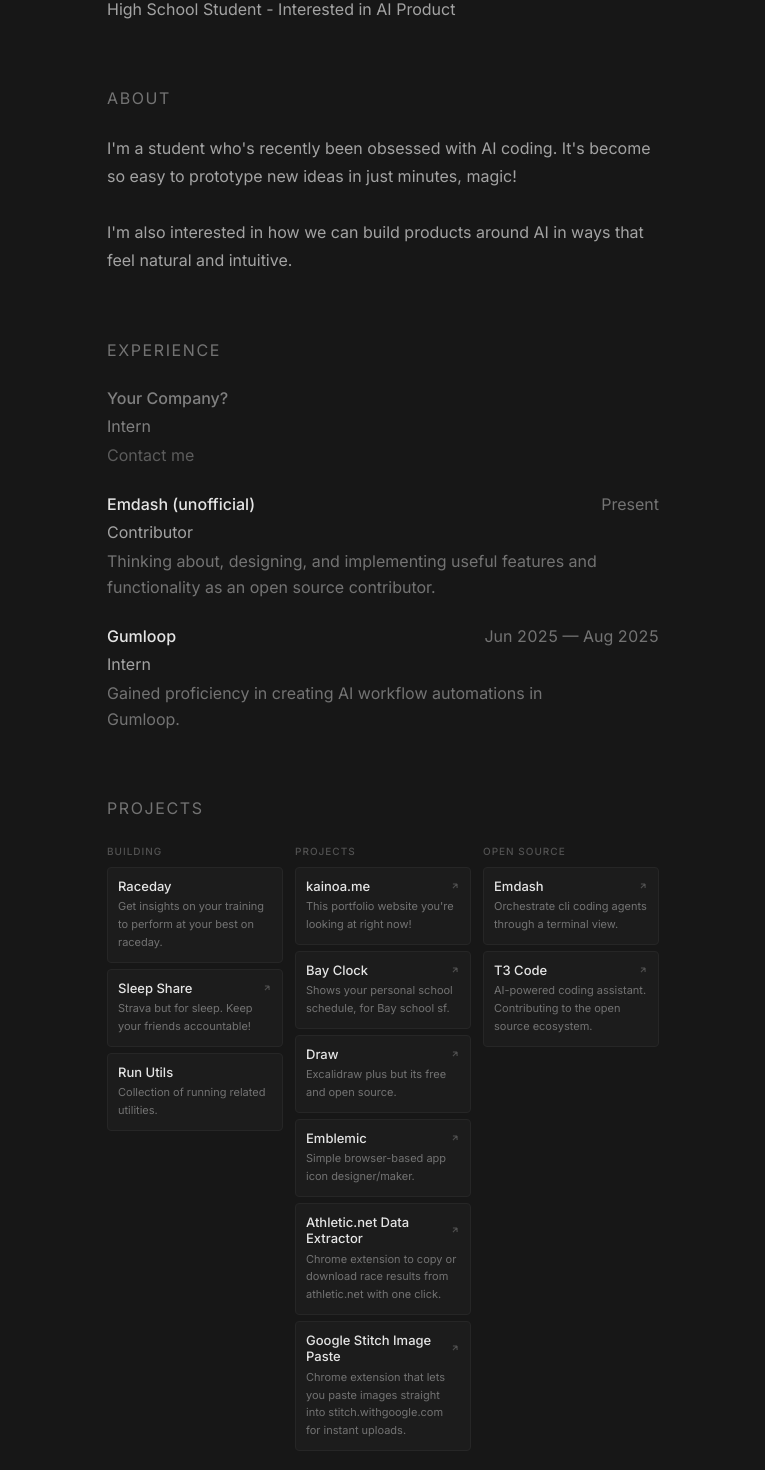
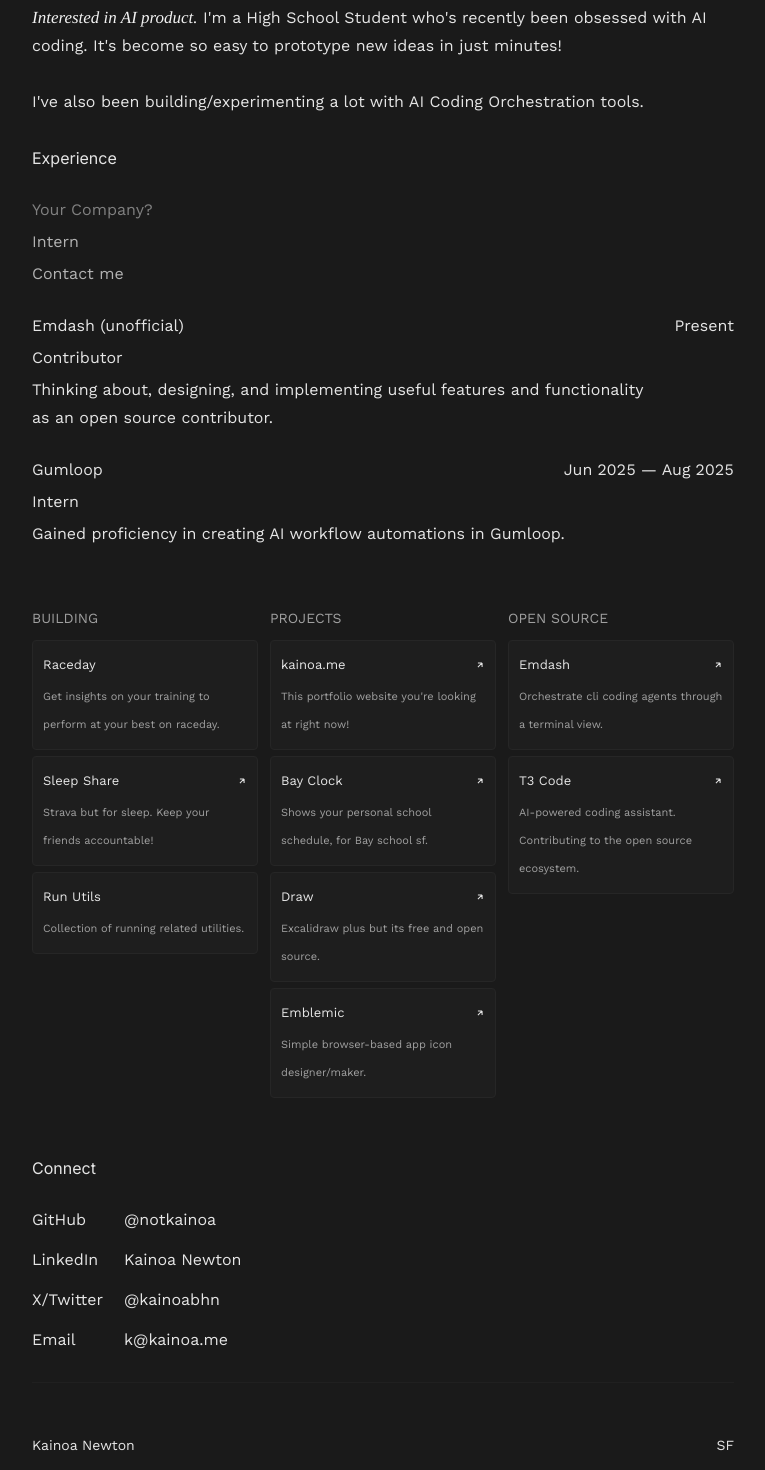
Before and after one commit to notkainoa/kainoa.me, a React (Vite) app: page / in a window 1280 px wide. Shown: the part 180-1650 px from the top of the page, without its empty margins (257-1022 px from the left). Built offline with nearby package versions, Linux system fonts and the light colour scheme.

Commit message:
typography

```diff
--- a/App.tsx
+++ b/App.tsx
@@ -1,5 +1,5 @@
 import React, { useState, useEffect } from 'react';
-import { NAME, TAGLINE, ABOUT, EXPERIENCE, PROJECTS, SOCIALS } from './constants';
+import { NAME, TAGLINE, ABOUT, ABOUT_LEAD, EXPERIENCE, PROJECTS, SOCIALS } from './constants';
 import { WorkList } from './components/WorkList';
 import { ProjectList } from './components/ProjectList';
 
@@ -24,7 +24,7 @@
   };
 
   return (
-    <div className="min-h-screen bg-neutral-900 text-neutral-200 font-sans selection:bg-neutral-700 selection:text-white">
+    <div className="min-h-screen bg-[#1A1A1A] text-neutral-200 font-sans text-base selection:bg-neutral-700 selection:text-white" style={{ fontFeatureSettings: '"frac", "kern", "ss02"' }}>
       {/*
         Main Layout Constraints:
         - max-w-[600px]
@@ -32,43 +32,41 @@
         - 128px margin block (py-32)
         - 24px margin inline (px-6)
       */}
-      <main className="max-w-[600px] mx-auto px-6 py-32 flex flex-col gap-16">
+      <main className="max-w-[750px] mx-auto px-6 py-32 flex flex-col gap-[28px]">
 
         {/* Header / Intro */}
         <header className="flex flex-col gap-6">
-          <h1 className="font-medium text-white tracking-tight">
+          <h1 className="font-inter font-normal text-[#E5E5E5] leading-[28px]" style={{ fontFeatureSettings: '"calt", "case", "kern"', fontWeight: '400' }}>
             {NAME}
           </h1>
-          <p className="text-neutral-400 leading-relaxed">
-            {TAGLINE}
-          </p>
         </header>
 
         {/* About */}
         <section>
-          <h2 className="text-neutral-500 uppercase tracking-widest mb-6">About</h2>
           <div className="prose prose-invert prose-neutral max-w-none">
-            <p className="text-neutral-400 leading-7 whitespace-pre-line">
-              {ABOUT.trim()}
+            <p className="text-[#E5E5E5] leading-[28px] whitespace-pre-line opacity-100">
+              <span className="italic text-[17px] font-normal leading-[28px]" style={{ fontFamily: 'Newsreader, Signifier, Times, serif', fontFeatureSettings: 'normal', color: '#f2f2f2' }}>
+                {ABOUT_LEAD}
+              </span>
+              {" "}{ABOUT.trim()}
             </p>
           </div>
         </section>
 
         {/* Experience */}
         <section>
-          <h2 className="text-neutral-500 uppercase tracking-widest mb-6">Experience</h2>
+          <h2 className="font-inter text-[#E5E5E5] mb-6 leading-[28px]" style={{ fontFeatureSettings: '"calt", "case", "kern"' }}>Experience</h2>
           <WorkList jobs={EXPERIENCE} onCopyEmail={handleCopyEmail} />
         </section>
 
         {/* Projects */}
-        <section className="-mx-6 px-6 sm:-mx-16 sm:px-16">
-          <h2 className="text-neutral-500 uppercase tracking-widest mb-6">Projects</h2>
+        <section className="-mx-6 px-6 sm:-mx-16 sm:px-16 mt-7 mb-7">
           <ProjectList projects={PROJECTS} />
         </section>
 
         {/* Connect / Socials */}
         <section>
-          <h2 className="text-neutral-500 uppercase tracking-widest mb-6">Connect</h2>
+          <h2 className="font-inter text-[#E5E5E5] mb-6 leading-[28px]" style={{ fontFeatureSettings: '"calt", "case", "kern"' }}>Connect</h2>
           <div className="flex flex-col gap-3">
             {SOCIALS.map((social) => {
               const isEmail = social.name === "Email";
@@ -79,14 +77,14 @@
                   target={isEmail ? undefined : "_blank"}
                   rel={isEmail ? undefined : "noopener noreferrer"}
                   onClick={isEmail ? handleCopyEmail : undefined}
-                  className="flex items-center gap-3 text-neutral-400 hover:text-white transition-colors group no-underline"
+                  className="flex items-center gap-3 text-[#E5E5E5] hover:text-white transition-colors group no-underline"
                 >
-                  <span className="min-w-[80px] text-neutral-500">{social.name}</span>
-                  <span className="group-hover:underline underline-offset-4 decoration-neutral-700">
+                  <span className="min-w-[80px] text-[#E5E5E5] leading-[28px]">{social.name}</span>
+                  <span className="group-hover:underline underline-offset-4 decoration-neutral-700 leading-[28px]">
                     {social.handle}
                   </span>
                   <svg
-                    className="w-3 h-3 text-neutral-600 opacity-0 group-hover:opacity-100 -translate-x-2 group-hover:translate-x-0 transition-all"
+                    className="w-3 h-3 text-[#E5E5E5] opacity-0 group-hover:opacity-100 -translate-x-2 group-hover:translate-x-0 transition-all"
                     viewBox="0 0 24 24"
                     fill="none"
                     stroke="currentColor"
@@ -101,8 +99,8 @@
         </section>
 
         {/* Footer */}
-        <footer className="pt-12 border-t border-neutral-800/50 flex justify-between items-center text-neutral-600">
-          <span>© {new Date().getFullYear()} {NAME}</span>
+        <footer className="pt-12 border-t border-neutral-800/50 flex justify-between items-center text-[#E5E5E5] text-[14px] leading-[28px]">
+          <span>{NAME}</span>
           <span>SF
 </span>
         </footer>
--- a/components/ProjectList.tsx
+++ b/components/ProjectList.tsx
@@ -24,12 +24,12 @@
       style={{ animationDelay: `${index * 50}ms` }}
     >
       <div className="flex items-center justify-between gap-1.5">
-        <h3 className="font-medium text-neutral-200 text-[13px] leading-tight">
+        <h3 className="font-normal text-[#E5E5E5] text-[13px] leading-[28px]" style={{ fontWeight: '400' }}>
           {project.title}
         </h3>
         {project.link && (
           <svg
-            className="w-2.5 h-2.5 text-neutral-600 shrink-0"
+            className="w-2.5 h-2.5 text-[#E5E5E5] shrink-0"
             viewBox="0 0 24 24"
             fill="none"
             stroke="currentColor"
@@ -40,7 +40,7 @@
         )}
       </div>
 
-      <p className="text-neutral-500 text-[11px] leading-relaxed">
+      <p className="text-[#a0a0a0] text-[11px] leading-[28px]">
         {project.description}
       </p>
     </Tag>
@@ -58,7 +58,7 @@
 
         return (
           <div key={section.key} className="flex flex-col gap-2">
-            <span className="text-neutral-600 text-[10px] uppercase tracking-widest font-medium">
+            <span className="font-worksans text-[#a0a0a0] text-[14px] uppercase font-normal leading-[28px]" style={{ fontFeatureSettings: 'normal', fontWeight: '400' }}>
               {section.label}
             </span>
             <div className="flex flex-col gap-1.5">
--- a/components/WorkList.tsx
+++ b/components/WorkList.tsx
@@ -22,18 +22,18 @@
             className={`group block no-underline ${isPlaceholder ? 'opacity-75' : ''}`}
           >
             <div className="flex justify-between items-baseline mb-1">
-              <h3 className={`font-medium text-neutral-200 ${(isPlaceholder && !isYourCompany) || !isPlaceholder ? 'group-hover:text-blue-400 transition-colors' : ''} ${isPlaceholder ? 'text-neutral-400' : ''}`}>
+              <h3 className={`font-normal text-[#E5E5E5] leading-[28px] ${(isPlaceholder && !isYourCompany) || !isPlaceholder ? 'group-hover:text-blue-400 transition-colors' : ''} ${isPlaceholder ? 'text-neutral-400' : ''}`} style={{ fontWeight: '400' }}>
                 {job.company}
               </h3>
-              <span className="text-neutral-500 tabular-nums">
+              <span className="text-[#E5E5E5] tabular-nums leading-[28px]">
                 {job.end ? `${job.start} — ${job.end}` : job.start}
               </span>
             </div>
-            <div className="text-neutral-400">
+            <div className="text-[#E5E5E5] leading-[28px]">
               {job.role}
             </div>
             {job.description && (
-              <div className={`text-neutral-500 mt-1 leading-relaxed max-w-[90%] ${isPlaceholder ? 'group-hover:text-blue-400 transition-colors' : ''}`}>
+              <div className={`text-[#E5E5E5] mt-1 leading-[28px] max-w-[90%] ${isPlaceholder ? 'group-hover:text-blue-400 transition-colors' : ''}`}>
                 {job.description}
               </div>
             )}
--- a/constants.ts
+++ b/constants.ts
@@ -5,10 +5,12 @@
 export const TAGLINE = "High School Student - Interested in AI Product";
 
 export const ABOUT = `
-I'm a student who's recently been obsessed with AI coding. It's become so easy to prototype new ideas in just minutes, magic!
+I'm a High School Student who's recently been obsessed with AI coding. It's become so easy to prototype new ideas in just minutes!
 
-I'm also interested in how we can build products around AI in ways that feel natural and intuitive.
+I've also been building/experimenting a lot with AI Coding Orchestration tools.
 `;
+
+export const ABOUT_LEAD = "Interested in AI product.";
 
 export const EXPERIENCE: Job[] = [
   {
@@ -87,20 +89,6 @@
     tech: ["Web app"],
     category: "projects"
   },
-  {
-    title: "Athletic.net Data Extractor",
-    description: "Chrome extension to copy or download race results from athletic.net with one click.",
-    link: "https://github.com/notkainoa/athletic.net-data-extractor",
-    tech: ["Chrome Extension"],
-    category: "projects"
-  },
-  {
-    title: "Google Stitch Image Paste",
-    description: "Chrome extension that lets you paste images straight into stitch.withgoogle.com for instant uploads.",
-    link: "https://github.com/notkainoa/Google-Stitch-Image-Paste",
-    tech: ["Chrome Extension"],
-    category: "projects"
-  },
   // OSS
   {
     title: "Emdash",
--- a/index.html
+++ b/index.html
@@ -7,7 +7,7 @@
     <link rel="preconnect" href="https://fonts.googleapis.com" />
     <link rel="preconnect" href="https://fonts.gstatic.com" crossorigin />
     <link
-      href="https://fonts.googleapis.com/css2?family=Inter:wght@400;500;600&display=swap"
+      href="https://fonts.googleapis.com/css2?family=Inter:wght@400;500;600&family=Work+Sans:wght@400;500&display=swap"
       rel="stylesheet"
     />
     <link rel="icon" type="image/x-icon" href="/favicon.ico">
@@ -17,7 +17,9 @@
         theme: {
           extend: {
             fontFamily: {
-              sans: ['Inter', 'sans-serif'],
+              sans: ['Work Sans', 'sans-serif'],
+              inter: ['Inter', 'sans-serif'],
+              worksans: ['Work Sans', 'sans-serif'],
             },
             colors: {
               neutral: {
```
